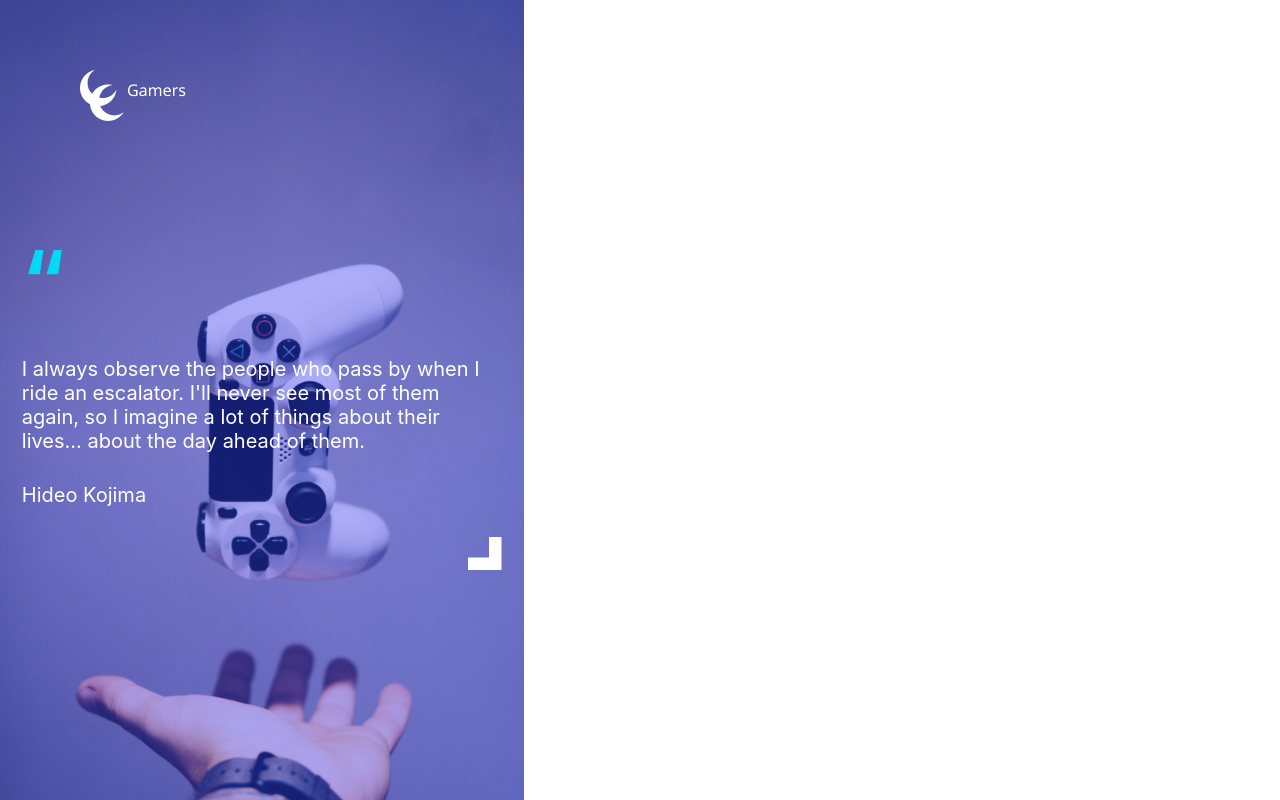
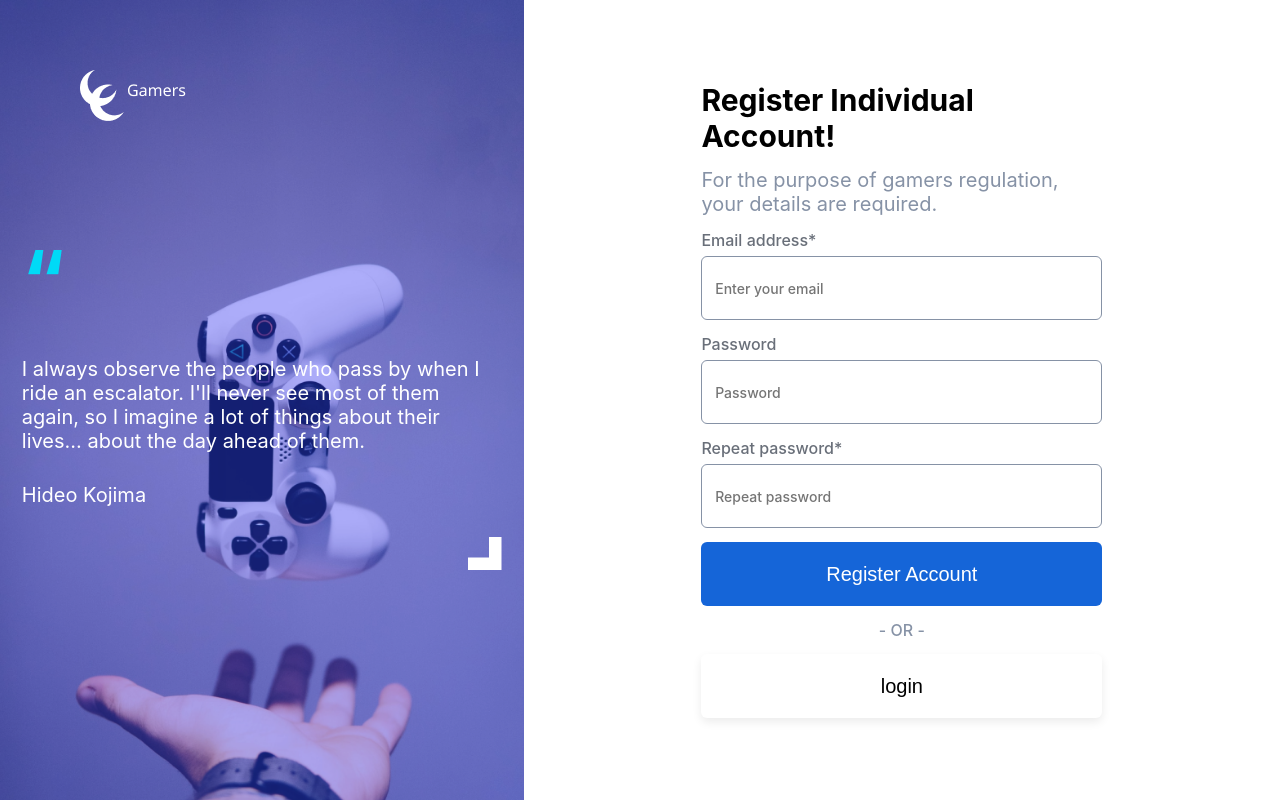
Before and after one commit to MohammedTAgha/registaratoin_task, a React (Create React App) app: page / in a window 1280 px wide. Built offline with nearby package versions, Linux system fonts and the light colour scheme.

Commit message:
regester done

```diff
--- /dev/null
+++ b/src/Components/Button/Button.jsx
@@ -0,0 +1,30 @@
+import React from 'react';
+
+const Button = ({ type, shadow, color, bg ,fontSize, title, onClick, width, height, borderRadius }) => {
+  const buttonStyles = {
+    width: width || '426px',
+    height: height || '64px',
+    borderRadius: borderRadius || '6px',
+    textAlign: 'center',
+    color: 'white',
+    fontSize: fontSize || '16px',
+    boxShadow: shadow ? '0px 4px 10px rgba(0, 0, 0, 0.08)' : 'none',
+    backgroundColor: bg || '#2196f3', // Default color is blue (#2196f3)
+    color: color || '#2196f3', // Default color is blue (#2196f3)
+
+    border: 'none',
+    cursor: 'pointer',
+  };
+
+  return (
+    <button
+      type="button"
+      style={buttonStyles}
+      onClick={onClick}
+    >
+      {title}
+    </button>
+  );
+};
+
+export default Button;
--- a/src/Components/InputComponent/InputComponent.jsx
+++ b/src/Components/InputComponent/InputComponent.jsx
@@ -3,19 +3,19 @@ import styled from "styled-components";
 import Container from "../Container/Container";
 import { Label } from "../Typo";
 
-
 const InputField = styled.input`
-font-family: 'Inter', sans-serif;
+  font-family: "Inter", sans-serif;
   border-radius: 0.375rem;
   border: 1px solid #8692a6;
   padding: 0.5rem 0.8rem;
   width: 100%;
-height: 4rem;
-flex-shrink: 0;
-font-size: 1.25rem;
-font-style: normal;
-font-weight: 500;
-color:#000;
+  height: 4rem;
+  flex-shrink: 0;
+  font-size: 0.875rem;
+  font-style: normal;
+  font-weight: 500;
+  line-height: normal;
+  color: #000;
 `;
 
 const InputComponent = ({ label, ...props }) => {
--- a/src/Components/Register/Register.jsx
+++ b/src/Components/Register/Register.jsx
@@ -1,23 +1,68 @@
-import React, { Component } from 'react'
-import {Container, Logo, Qute} from '../'
-import bg from '../../assets/bg.png'
-import st from './Register.module.css'
-import logosmall from '../../assets/logosmall.png';
+import React, { Component } from "react";
+import { Button, Container, InputComponent, Logo, Qute } from "../";
+import bg from "../../assets/bg.png";
+import st from "./Register.module.css";
+import logosmall from "../../assets/logosmall.png";
+import { Body, Heading, Label } from "../Typo";
+import colors from "../../styles/color";
+import styles from '../../styles/styles.module.css'
 export default class Register extends Component {
   render() {
     return (
       <Container width={"100vw"} height={"100vh"} row>
         <div className={st.logo}>
-        <Logo image={logosmall}/>
+          <Logo image={logosmall} />
         </div>
-  <Container width={"45%"} height={"100%"} backgroundImage={bg} overlayColor="rgba(0, 0, 255, 0.3)">
+        <Container
+          width={"45%"}
+          height={"100%"}
+          backgroundImage={bg}
+          overlayColor="rgba(0, 0, 255, 0.3)"
+        >
           <Qute />
         </Container>
         <Container width={"65%"} >
-
+          <Container width="53%" rowGap={"14px"}>
+            <Heading>Register Individual Account!</Heading>
+            <Body color="#8692A6">
+              For the purpose of gamers regulation, your details are required.
+            </Body>
+            <InputComponent
+              label="Email address*"
+              type="email"
+              placeholder="Enter your email"
+            />
+            <InputComponent
+              label="Password"
+              type="password"
+              placeholder="Password"
+            />
+            <InputComponent
+              label="Repeat password*"
+              type="password"
+              placeholder="Repeat password"
+            />
+            <Button
+              width={"100%"}
+              bg={colors.primary}
+              color = {colors.body}
+              fontSize="20px"
+              title="Register Account"
+            />
+            <Label color={colors.label}>
+              - OR -
+            </Label>
+            <Button
+              width={"100%"}
+              bg={colors.body}
+              color={colors.heading}
+              shadow
+              fontSize="20px"
+              title="login"
+            />
           </Container>
         </Container>
-
-    )
+      </Container>
+    );
   }
 }
--- a/src/Components/index.js
+++ b/src/Components/index.js
@@ -4,3 +4,4 @@ export {default as Register} from './Register/Register';
 export {default as Qute} from './Qute/Qute';
 export {default as Logo} from './Logo/Logo';
 export {default as InputComponent} from './InputComponent/InputComponent';
+export {default as Button} from './Button/Button';
--- /dev/null
+++ b/src/styles/styles.module.css
@@ -0,0 +1,211 @@
+.section {
+  display: flex;
+  flex-direction: column;
+  justify-content: center;
+  align-items: center;
+  width: 100%;
+}
+
+.columns {
+  display: flex;
+  flex-direction: row;
+  justify-content: space-around;
+  align-items: center;
+  width: 100%;
+}
+
+.centered {
+  display: flex;
+  flex-direction: column;
+  justify-content: center;
+  align-items: center;
+}
+
+.overlay {
+  background-color: var(--color-backgrounddark);
+}
+
+/* Borders */
+.border {
+  border: 1px solid var(--color-primary);
+}
+
+.rounded {
+  border-radius: 5px;
+}
+
+/* Spacing */
+.mt1 {
+  margin-top: 0.25rem;
+}
+
+.mt2 {
+  margin-top: 0.5rem;
+}
+
+.mt3 {
+  margin-top: 1rem;
+}
+
+.mt4 {
+  margin-top: 1.5rem;
+}
+
+.mt5 {
+  margin-top: 2rem;
+}
+
+.mb1 {
+  margin-bottom: 0.25rem;
+}
+
+.mb2 {
+  margin-bottom: 0.5rem;
+}
+
+.mb3 {
+  margin-bottom: 1rem;
+}
+
+.ml1 {
+  margin-left: 0.25rem;
+}
+
+.ml2 {
+  margin-left: 0.5rem;
+}
+
+.ml3 {
+  margin-left: 1rem;
+}
+
+.mr1 {
+  margin-right: 0.25rem;
+}
+
+.mr2 {
+  margin-right: 0.5rem;
+}
+
+.mr3 {
+  margin-right: 1rem;
+}
+
+/* Container styles */
+.container {
+  max-width: 1200px;
+  margin: 0 auto;
+  padding: 0 20px;
+}
+
+.container-fluid {
+  width: 100%;
+  padding: 0 20px;
+}
+
+.container-fluid-full {
+  width: 100%;
+  padding-left: 0;
+  padding-right: 0;
+}
+
+/* Padding */
+.p1 {
+  padding: 0.25rem;
+}
+
+.p2 {
+  padding: 0.5rem;
+}
+
+.p3 {
+  padding: 1rem;
+}
+
+.pt1 {
+  padding-top: 0.25rem;
+}
+
+.pt2 {
+  padding-top: 0.5rem;
+}
+
+.pt3 {
+  padding-top: 1rem;
+}
+
+.pb1 {
+  padding-bottom: 0.25rem;
+}
+
+.pb2 {
+  padding-bottom: 0.5rem;
+}
+
+.pb3 {
+  padding-bottom: 1rem;
+}
+
+.pl1 {
+  padding-left: 0.25rem;
+}
+
+.pl2 {
+  padding-left: 0.5rem;
+}
+
+.pl3 {
+  padding-left: 1rem;
+}
+
+.pr1 {
+  padding-right: 0.25rem;
+}
+
+.pr2 {
+  padding-right: 0.5rem;
+}
+
+.pr3 {
+  padding-right: 1rem;
+}
+
+.px1 {
+  padding-left: 0.25rem;
+  padding-right: 0.25rem;
+}
+
+.px2 {
+  padding-left: 0.5rem;
+  padding-right: 0.5rem;
+}
+
+.px3 {
+  padding-left: 1rem;
+  padding-right: 1rem;
+}
+
+.py5 {
+  padding-left: 3.5rem;
+  padding-right: 3.5rem;
+}
+
+.py1 {
+  padding-top: 0.25rem;
+  padding-bottom: 0.25rem;
+}
+
+.py2 {
+  padding-top: 0.5rem;
+  padding-bottom: 0.5rem;
+}
+
+.py3 {
+  padding-top: 1rem;
+  padding-bottom: 1rem;
+}
+
+.py5 {
+  padding-top: 3.5rem;
+  padding-bottom: 3.5rem;
+}
```
Also changed, not shown: src/styles/color.js (line endings or trailing spaces). Lines whose indentation alone changed are shown as unchanged.
